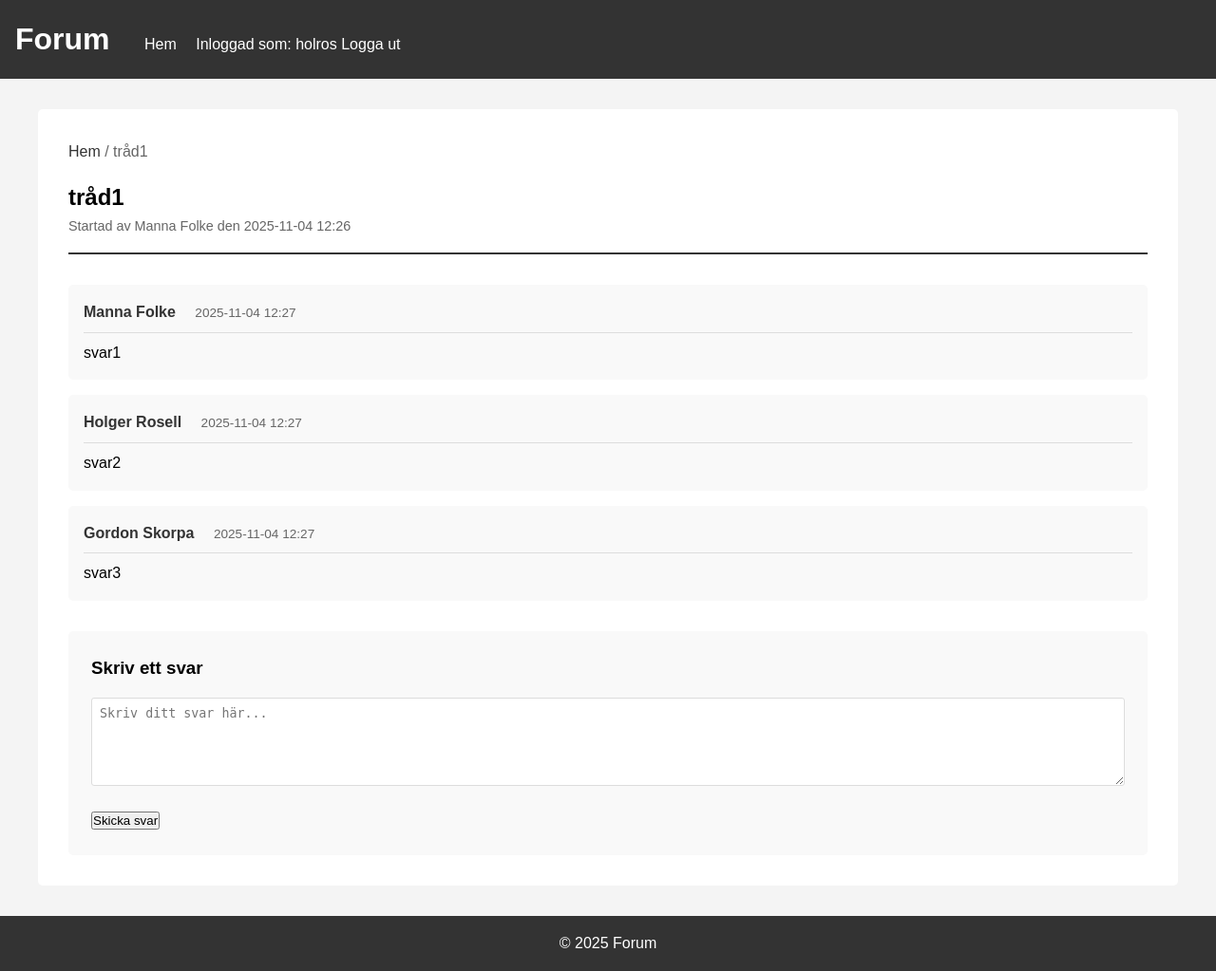
After one commit to carl-sterner/forum, a Flask app: page /topic/1 in a window 1280 px wide. The commit adds this page. Shown: the whole page at 95% size. Run offline with Flask 3, Linux system fonts and the light colour scheme; a user stored in the database is signed in; data comes from the database, SQL or seed files in the repository; both versions use the stored data as it was after the commit.

Commit message:
posts och trådar

```diff
--- a/app.py
+++ b/app.py
@@ -1,5 +1,5 @@
 from flask import Flask, render_template, session, request, redirect, url_for, flash
-from databas import init_db, get_user
+from databas import init_db, get_user, get_all_topics, get_topic, get_posts, create_topic, create_post
 
 app = Flask(__name__)
 app.secret_key = 'nyckel'
@@ -9,7 +9,53 @@ with app.app_context():
 
 @app.route('/')
 def index():
-    return render_template('index.html')
+    topics = get_all_topics()
+    return render_template('index.html', topics=topics)
+
+@app.route('/topic/<int:topic_id>')
+def view_topic(topic_id):
+    topic = get_topic(topic_id)
+    if not topic:
+        flash('Tråden hittades inte', 'error')
+        return redirect(url_for('index'))
+
+    posts = get_posts(topic_id)
+    return render_template('topic.html', topic=topic, posts=posts)
+
+@app.route('/topic/<int:topic_id>/post', methods=['POST'])
+def create_post_route(topic_id):
+    if not session.get('user_id'):
+        flash('Du måste vara inloggad för att svara', 'error')
+        return redirect(url_for('login'))
+
+    content = request.form.get('content')
+
+    if not content or len(content.strip()) == 0:
+        flash('Innehåll måste anges', 'error')
+        return redirect(url_for('view_topic', topic_id=topic_id))
+
+    create_post(content, topic_id, session['user_id'])
+    flash('Svar skickat!', 'success')
+    return redirect(url_for('view_topic', topic_id=topic_id))
+
+@app.route('/new_topic', methods=['GET', 'POST'])
+def new_topic():
+    if not session.get('user_id'):
+        flash('Du måste vara inloggad för att skapa en tråd', 'error')
+        return redirect(url_for('login'))
+
+    if request.method == 'POST':
+        title = request.form.get('title')
+
+        if not title or len(title.strip()) == 0:
+            flash('Titel måste anges', 'error')
+            return render_template('new_topic.html')
+
+        topic_id = create_topic(title, session['user_id'])
+        flash('Tråd skapad!', 'success')
+        return redirect(url_for('view_topic', topic_id=topic_id))
+
+    return render_template('new_topic.html')
 
 @app.route('/login', methods=['GET', 'POST'])
 def login():
--- a/databas.py
+++ b/databas.py
@@ -18,7 +18,7 @@ def init_db():
         created_at TIMESTAMP DEFAULT CURRENT_TIMESTAMP
     )''')
 
-    #skapa topics tabell
+    # skapa topics tabell
     c.execute('''CREATE TABLE IF NOT EXISTS topics (
         id INTEGER PRIMARY KEY AUTOINCREMENT,
         title TEXT NOT NULL,
@@ -27,7 +27,7 @@ def init_db():
         FOREIGN KEY (user_id) REFERENCES users(id)
     )''')
 
-    #skapa posts tabell
+    # skapa posts tabell
     c.execute('''CREATE TABLE IF NOT EXISTS posts (
         id INTEGER PRIMARY KEY AUTOINCREMENT,
         content TEXT NOT NULL,
@@ -56,6 +56,62 @@ def init_db():
     conn.close()
     print("Databasen initialiserad!")
 
+def get_all_topics():
+    conn = get_connection()
+    topics = conn.execute('''
+        SELECT t.*, u.username, u.name
+        FROM topics t
+        JOIN users u ON t.user_id = u.id
+        ORDER BY t.created_at DESC
+    ''').fetchall()
+    conn.close()
+    return [dict(topic) for topic in topics]
+
+def get_topic(topic_id):
+    conn = get_connection()
+    topic = conn.execute('''
+        SELECT t.*, u.username, u.name
+        FROM topics t
+        JOIN users u ON t.user_id = u.id
+        WHERE t.id = ?
+    ''', (topic_id,)).fetchone()
+    conn.close()
+    return dict(topic) if topic else None
+
+def create_topic(title, user_id):
+    conn = get_connection()
+    cursor = conn.execute(
+        'INSERT INTO topics (title, user_id) VALUES (?, ?)',
+        (title, user_id)
+    )
+    topic_id = cursor.lastrowid
+    conn.commit()
+    conn.close()
+    return topic_id
+
+def create_post(content, topic_id, user_id):
+    conn = get_connection()
+    cursor = conn.execute(
+        'INSERT INTO posts (content, topic_id, user_id) VALUES (?, ?, ?)',
+        (content, topic_id, user_id)
+    )
+    post_id = cursor.lastrowid
+    conn.commit()
+    conn.close()
+    return post_id
+
+def get_posts(topic_id):
+    conn = get_connection()
+    posts = conn.execute('''
+        SELECT p.*, u.username, u.name
+        FROM posts p
+        JOIN users u ON p.user_id = u.id
+        WHERE p.topic_id = ?
+        ORDER BY p.created_at ASC
+    ''', (topic_id,)).fetchall()
+    conn.close()
+    return [dict(post) for post in posts]
+
 def get_user(username):
     conn = get_connection()
     user = conn.execute('SELECT * FROM users WHERE username = ?', (username,)).fetchone()
--- a/static/style.css
+++ b/static/style.css
@@ -82,26 +82,121 @@ textarea {
     border-radius: 3px;
 }
 
-button {
+.button {
+    display: inline-block;
     background: #333;
     color: #fff;
     padding: 0.5rem 1rem;
-    border: none;
+    text-decoration: none;
     border-radius: 3px;
-    cursor: pointer;
+    margin: 1rem 0;
 }
 
-button:hover {
+.button:hover {
     background: #555;
 }
 
-.flex {
-    display: flex;
+.topics-list {
+    margin-top: 2rem;
 }
 
-.flex-row {
-    flex-direction: row;
+.topic-item {
+    background: #f9f9f9;
+    padding: 1rem;
+    margin-bottom: 1rem;
+    border-left: 4px solid #333;
 }
-.flex-col {
-    flex-direction: column;
+
+.topic-item h4 {
+    margin-bottom: 0.5rem;
 }
+
+.topic-item h4 a {
+    color: #333;
+    text-decoration: none;
+}
+
+.topic-item h4 a:hover {
+    color: #555;
+    text-decoration: underline;
+}
+
+.topic-meta {
+    color: #666;
+    font-size: 0.9rem;
+}
+
+.breadcrumb {
+    margin-bottom: 1rem;
+    color: #666;
+}
+
+.breadcrumb a {
+    color: #333;
+    text-decoration: none;
+}
+
+.breadcrumb a:hover {
+    text-decoration: underline;
+}
+
+.topic-header {
+    border-bottom: 2px solid #333;
+    padding-bottom: 1rem;
+    margin-bottom: 2rem;
+}
+
+.posts-container {
+    margin-bottom: 2rem;
+}
+
+.post-item {
+    background: #f9f9f9;
+    padding: 1rem;
+    margin-bottom: 1rem;
+    border-radius: 5px;
+}
+
+.post-author {
+    margin-bottom: 0.5rem;
+    padding-bottom: 0.5rem;
+    border-bottom: 1px solid #ddd;
+}
+
+.post-author strong {
+    color: #333;
+}
+
+.post-date {
+    color: #666;
+    font-size: 0.85rem;
+    margin-left: 1rem;
+}
+
+.post-content {
+    line-height: 1.6;
+}
+
+.new-post-form {
+    background: #f9f9f9;
+    padding: 1.5rem;
+    border-radius: 5px;
+}
+
+.new-post-form h3 {
+    margin-bottom: 1rem;
+}
+
+.button-secondary {
+    display: inline-block;
+    background: #999;
+    color: #fff;
+    padding: 0.5rem 1rem;
+    text-decoration: none;
+    border-radius: 3px;
+    margin-left: 0.5rem;
+}
+
+.button-secondary:hover {
+    background: #777;
+}
--- /dev/null
+++ b/templates/topic.html
@@ -0,0 +1,46 @@
+{% extends "base.html" %}
+
+{% block title %}{{ topic.title }} - Forum{% endblock %}
+
+{% block content %}
+  <div class="breadcrumb">
+    <a href="{{ url_for('index') }}">Hem</a> / {{ topic.title }}
+  </div>
+
+  <div class="topic-header">
+    <h2>{{ topic.title }}</h2>
+    <p class="topic-meta">Startad av {{ topic.name }} den {{ topic.created_at[:16] }}</p>
+  </div>
+
+  <div class="posts-container">
+    {% if posts %}
+      {% for post in posts %}
+        <div class="post-item">
+          <div class="post-author">
+            <strong>{{ post.name }}</strong>
+            <span class="post-date">{{ post.created_at[:16] }}</span>
+          </div>
+          <div class="post-content">
+            {{ post.content }}
+          </div>
+        </div>
+      {% endfor %}
+    {% else %}
+      <p>Inga inlägg än. Var den första att svara!</p>
+    {% endif %}
+  </div>
+
+  {% if session.get('user_id') %}
+    <div class="new-post-form">
+      <h3>Skriv ett svar</h3>
+      <form method="POST" action="{{ url_for('create_post_route', topic_id=topic.id)}}">
+        <div>
+          <textarea name="content" rows="5" required placeholder="Skriv ditt svar här..."></textarea>
+        </div>
+        <button type="submit">Skicka svar</button>
+      </form>
+    </div>
+  {% else %}
+    <p><a href="{{ url_for('login') }}">Logga in</a> för att svara i tråden.</p>
+  {% endif %}
+{% endblock %}
```
Also changed, not shown: templates/index.html (+20 -3 lines), templates/new_topic.html (added, +21 -0 lines), forum.db.
